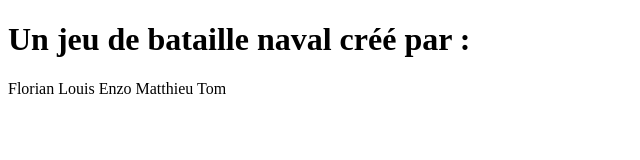
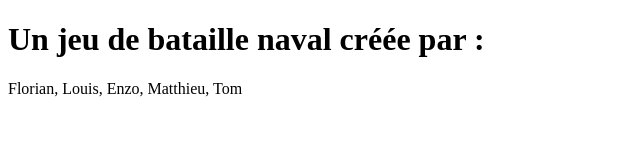
Before and after one commit to louisingelaereepid/projet-bataille-navale, a plain HTML site: page index.html in a window 1280 px wide. Shown: the whole page, without its empty margins (0-640 px from the left). Drawn offline with Linux system fonts and the light colour scheme.

Commit message:
Correction des fautes de flo

```diff
--- a/index.html
+++ b/index.html
@@ -9,8 +9,8 @@
   </head>
 
   <body>                      <!-- Contenu visible -->
-    <h1>Un jeu de bataille naval créé par :</h1>
-    <p>Florian Louis Enzo Matthieu Tom</p>
+    <h1>Un jeu de bataille naval créée par :</h1>
+    <p>Florian, Louis, Enzo, Matthieu, Tom</p>
   </body>
 
 </html>
```
